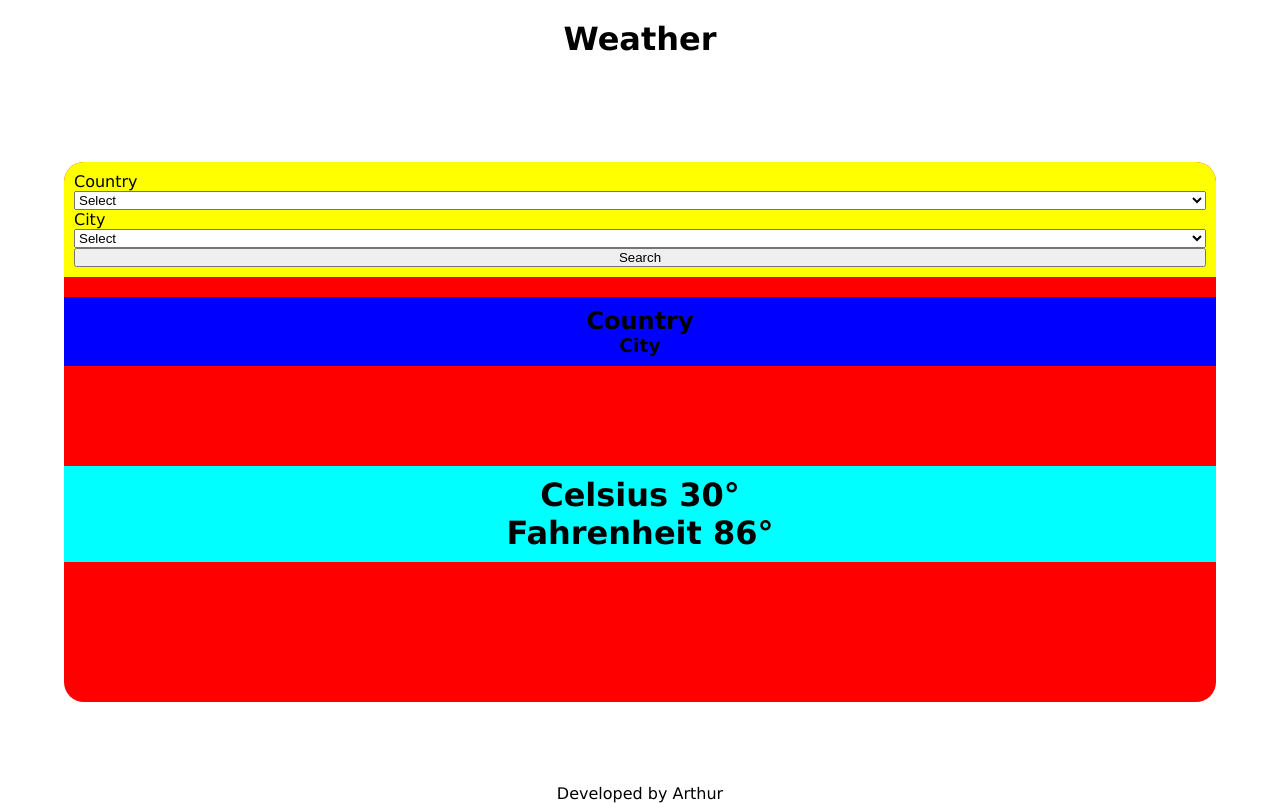
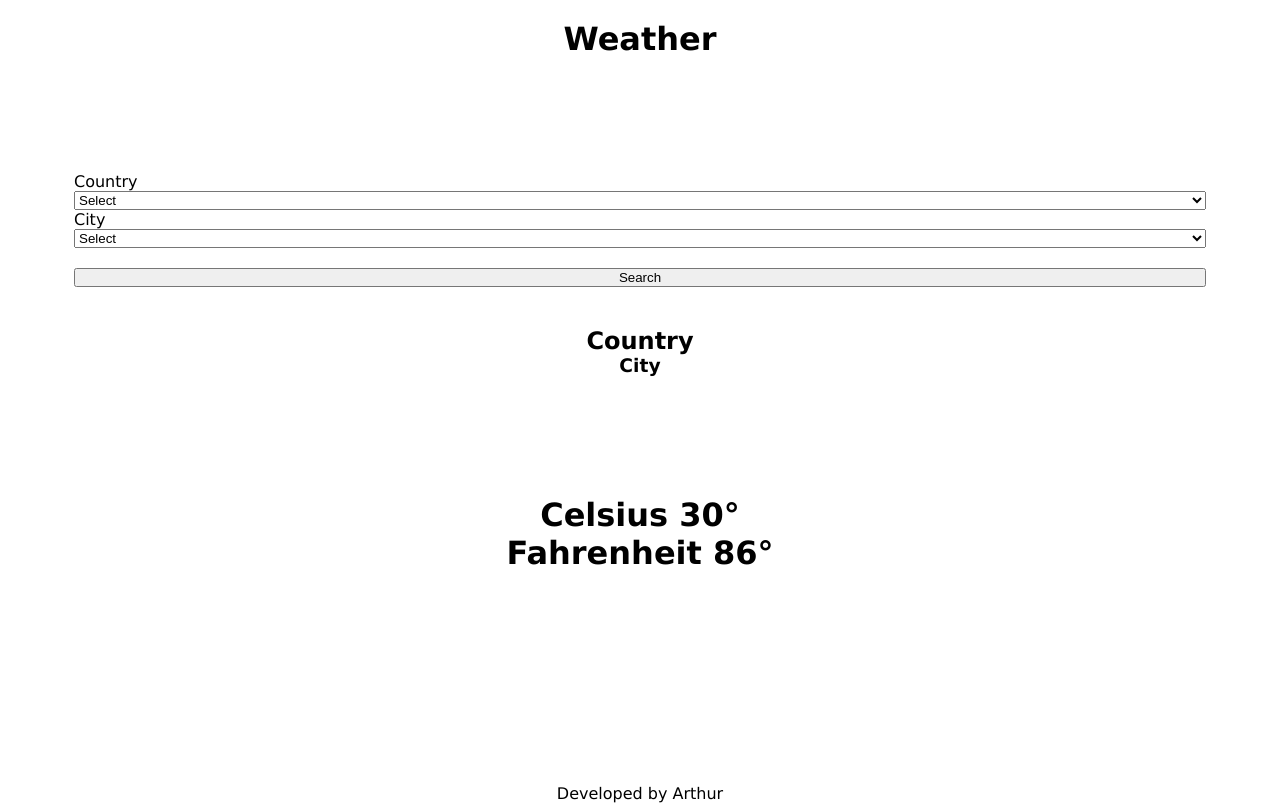
Before and after one commit to ArthurCR12/Html-Css-JS-etc, a website: page Projetos/weathersite/index.html in a window 1280 px wide. Drawn offline with Linux system fonts and the light colour scheme; no server answers.

Commit message:
Update css

```diff
--- a/Projetos/weathersite/style.css
+++ b/Projetos/weathersite/style.css
@@ -3,6 +3,7 @@
     margin: 0;
     box-sizing: border-box;
 }
+
 body {
     font-family: Verdana, Geneva, Tahoma, sans-serif;
     display: flex;
@@ -13,18 +14,19 @@ body {
     width: 100vw;
 }
 
-header{
+header {
     width: 100%;
     height: 10%;
     display: flex;
     flex-direction: column;
     align-items: center;
 }
-header h1{
+
+header h1 {
     margin-top: 20px;
 }
 
-main{
+main {
     width: 100%;
     height: 75%;
     display: flex;
@@ -33,15 +35,13 @@ main{
     justify-content: center;
 }
 
-.container{
+.container {
     width: 90%;
     height: 90%;
-    background-color: red;
     border-radius: 20px;
 }
 
-.input{
-    background-color: yellow;
+.input {
     width: 100%;
     display: flex;
     flex-direction: column;
@@ -49,25 +49,27 @@ main{
     border-radius: 20px 20px 0 0;
 }
 
-.place{
+#find {
     margin-top: 20px;
-    background-color: blue;
+}
+
+.place {
+    margin-top: 20px;
     padding: 10px;
     display: flex;
     flex-direction: column;
     align-items: center;
 }
 
-.weather{
+.weather {
     margin-top: 100px;
-    background-color: aqua;
     padding: 10px;
     display: flex;
     flex-direction: column;
     align-items: center;
 }
 
-footer{
+footer {
     height: 2%;
     width: 100%;
     text-align: center;
```
Also changed, not shown: Projetos/weathersite/index.html (+0 -1 lines).
